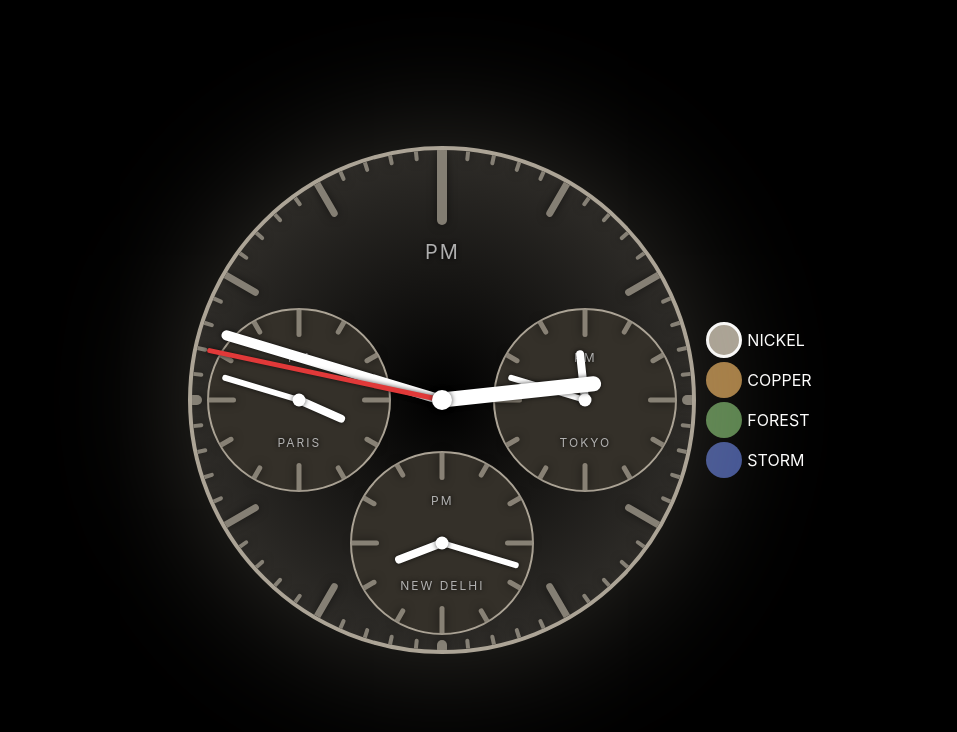
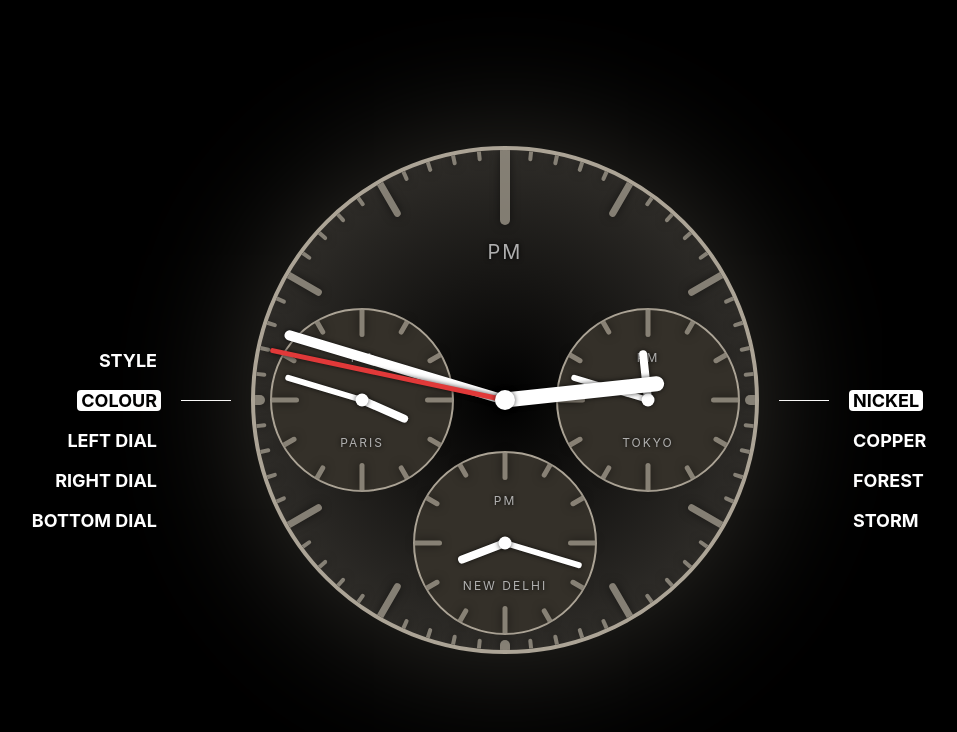
Before and after one commit to domb5041/modular-clock, a React (Create React App) app: page / in a window 1280 px wide. Shown: the top 732 px of the page, without its empty margins (135-1092 px from the left). Built offline with nearby package versions, Linux system fonts and the light colour scheme.

Commit message:
created menu system

```diff
--- a/src/App.js
+++ b/src/App.js
@@ -1,16 +1,25 @@
 import MainDial from "./MainDial";
 import styled from "styled-components";
-import Swatches from "./Swatches";
 import { useState } from "react";
 import { ThemeProvider } from "styled-components";
 import { theme, swatches } from "./theme";
+import Menu from "./Menu";
 
 const Container = styled.div`
+    position: absolute;
+    top: 0;
+    left: 0;
+    right: 0;
+    bottom: 0;
     display: flex;
     justify-content: center;
     align-items: center;
-    height: 100vh;
-    width: 100vw;
+`;
+
+const MenuConnector = styled.div`
+    border-bottom: 1px solid white;
+    width: 50px;
+    margin: 0 20px;
 `;
 
 export default function App() {
@@ -18,8 +27,20 @@ export default function App() {
     return (
         <ThemeProvider theme={theme(clockColor)}>
             <Container>
+                <Menu
+                    activeItem={"colour"}
+                    menu={[
+                        { name: "style" },
+                        { name: "colour" },
+                        { name: "left dial" },
+                        { name: "right dial" },
+                        { name: "bottom dial" }
+                    ]}
+                />
+                <MenuConnector />
                 <MainDial />
-                <Swatches setClockColor={(c) => setClockColor(c)} clockColor={clockColor} />
+                <MenuConnector />
+                <Menu menu={swatches} noMenuKeys onClick={(c) => setClockColor(c)} reverse activeItem={clockColor} />
             </Container>
         </ThemeProvider>
     );
--- /dev/null
+++ b/src/Menu.js
@@ -0,0 +1,71 @@
+import { transparentize } from "polished";
+import React, { useState, useEffect } from "react";
+import styled from "styled-components";
+
+const Container = styled.div`
+    position: relative;
+    height: 100%;
+    width: 200px;
+`;
+
+const ContainerInner = styled.div`
+    width: 100%;
+    position: absolute;
+    top: calc(50% - 20px);
+    transform: translateY(${(props) => props.menuOffset}px);
+    transition: all 0.7s cubic-bezier(0, 0, 0, 1.01);
+`;
+
+const MenuItem = styled.div`
+    height: 40px;
+    display: flex;
+    justify-content: ${(props) => (props.reverse ? "flex-start" : "flex-end")};
+    align-items: center;
+    text-transform: uppercase;
+    font-weight: bold;
+    font-size: 18px;
+    cursor: pointer;
+    & .inner-text {
+        transition: 0.2s;
+        padding: 0 4px;
+        background-color: ${(props) => (props.active ? "white" : "transparent")};
+        color: ${(props) => (props.active ? "black" : "white")};
+        border-radius: 4px;
+        display: inline-block;
+    }
+    &:hover .inner-text {
+        background-color: ${(props) => (props.active ? "white" : transparentize(0.7, "white"))};
+    }
+`;
+
+export default function Menu({ menu, noMenuKeys, reverse, onClick, activeItem }) {
+    const [menuOffset, setMenuOffset] = useState(0);
+
+    useEffect(() => {
+        const i = menu.findIndex((m) => {
+            return activeItem === (noMenuKeys ? m : m.name);
+        });
+
+        setMenuOffset(i * -40);
+    }, []);
+
+    return (
+        <Container>
+            <ContainerInner menuOffset={menuOffset}>
+                {menu.map((m, i) => (
+                    <MenuItem
+                        key={i}
+                        onClick={() => {
+                            onClick(noMenuKeys ? m : m.name);
+                            setMenuOffset(i * -40);
+                        }}
+                        active={activeItem === (noMenuKeys ? m : m.name)}
+                        reverse={reverse}
+                    >
+                        <div className="inner-text">{noMenuKeys ? m : m.name}</div>
+                    </MenuItem>
+                ))}
+            </ContainerInner>
+        </Container>
+    );
+}
```
